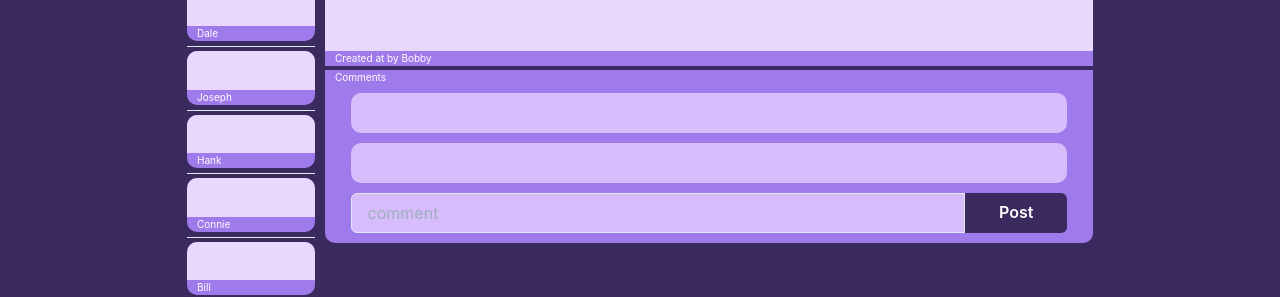
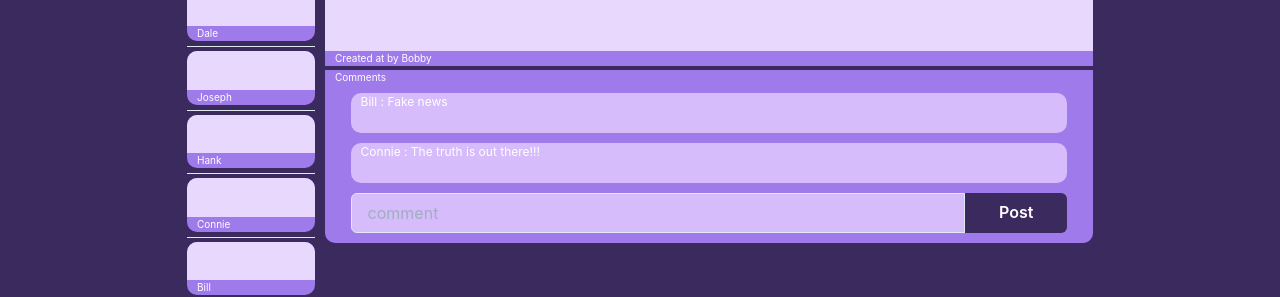
Before and after one commit to dougbacca89/Hash51-2.0, a React app: page / in a window 1280 px wide. Shown: the part 301-598 px from the top of the page. Built offline with nearby package versions, Linux system fonts and the light colour scheme.

Commit message:
esLint fixes

```diff
--- a/client/src/pages/App.jsx
+++ b/client/src/pages/App.jsx
@@ -12,19 +12,26 @@ import {
 } from "@chakra-ui/react";
 
 
-//import LoginContainer from './loginPage/LoginContainer.jsx';
+// import LoginContainer from './loginPage/LoginContainer.jsx';
 import StoryContainer from './storyPage/StoryContainer.jsx';
 import SearchContainer from './searchPage/SearchContainer.jsx';
 import Header from './Header.jsx';
 
+const testStory = {
+  userName: "Bobby",
+  storyTitle: "They're out there",
+  proof: "html",
+  comments: [{text: "Fake news", userName: 'Bill'},{text: "The truth is out there!!!", userName: 'Connie'}]
+};
+
+const testUser = {
+  userName: 'Bobby',
+  conspiracies: [testStory,testStory,testStory],
+  conspirators: [{userName:"Dale"},{userName: "Joseph"},{userName: "Hank"},{userName: "Connie"},{userName: "Bill"}]
+};
 
 const App = () => {
-  const [user, setUser] = useState(testUser);
-
-  const updateUserClick = (userName) => {
-    setUser(userName);
-
-  };
+  const [user] = useState(testUser);
 
   return (
     <div>
@@ -54,18 +61,5 @@ const App = () => {
     </div>
   );
 };
-const testStory = {
-  userName: "Bobby",
-  storyTitle: "They're out there",
-  proof: "html",
-  comments: [{text: "Fake news", userName: 'Bill'},{text: "The truth is out there!!!", userName: 'Connie'}]
-};
-
-const testUser = {
-  userName: 'Bobby',
-  conspiracies: [testStory,testStory,testStory],
-  conspirators: [{userName:"Dale"},{userName: "Joseph"},{userName: "Hank"},{userName: "Connie"},{userName: "Bill"}]
-};
-
 
 export default App;
--- a/client/src/pages/Header.jsx
+++ b/client/src/pages/Header.jsx
@@ -13,8 +13,8 @@ const Header = () => (
         Hash 51
       </Heading>
       <Heading as="h3" size="md" m={2} mr="15vw">
-        <Link color="green.500">Get evidence</Link> {" "}
-        <Link color="green.500" ml="2vw">Find conspirators</Link>
+        <Link color="green.500" href="/search">Get evidence</Link> {" "}
+        <Link color="green.500" ml="2vw" href="/story">Find conspirators</Link>
       </Heading>
     </Flex>
     <Box width="full" height="8px" bg="black" />
--- a/client/src/pages/storyPage/StoryContainer.jsx
+++ b/client/src/pages/storyPage/StoryContainer.jsx
@@ -21,8 +21,6 @@ import PostComment from './components/PostComment.jsx';
 const StoryContainer = props => {
   const { user } = props;
   const { conspirators, conspiracies } = user;
-  // eslint-disable-next-line no-console
-  console.log(conspiracies);
 
   return (
     <Flex color="white">
--- a/client/src/pages/storyPage/components/Comment.jsx
+++ b/client/src/pages/storyPage/components/Comment.jsx
@@ -1,4 +1,5 @@
 import React from 'react';
+import PropTypes from 'prop-types';
 
 import {
   Text,
@@ -6,12 +7,17 @@ import {
 } from "@chakra-ui/react";
 
 const Comment = (props) => {
-  const { userName, text } = props;
+  const { comment } = props;
+  const { text, userName } = comment;
   return (
   <Box bg="purple.200" mb="1.25vh" w="56vw" ml="2vw" borderRadius={10}>
-    <Text ml="10px" fontSize="12px" minH="5vh">{text}</Text>
+    <Text ml="10px" fontSize="12px" minH="5vh">{userName} : {text}</Text>
   </Box>
-  )
+  );
+};
+
+Comment.propTypes = {
+  comment: PropTypes.isRequired,
 };
 
 export default Comment;
--- a/client/src/pages/storyPage/components/CommentList.jsx
+++ b/client/src/pages/storyPage/components/CommentList.jsx
@@ -1,4 +1,5 @@
 import React from 'react';
+import PropTypes from 'prop-types';
 
 import {
   Text,
@@ -11,12 +12,16 @@ import PostComment from './PostComment';
 const CommentList = (props) => {
   const { comments } = props;
   return (
-    <Box bg="purple.400" mb="7vh" w="60vw" borderBottomRadius={10} alignContent="center">
+    <Box bg="purple.400" mb="7vh" w="60vw" borderBottomRadius={10}>
       <Text ml="10px" fontSize="10px" mb="1vh">Comments</Text>
-      {comments.map((comment) => <Comment comment={comment}/>)}
+      {comments.map((comment) => <Comment key={comment.userName}comment={comment}/>)}
       <PostComment />
     </Box>
   );
 };
 
+CommentList.propTypes = {
+  comments: PropTypes.isRequired,
+};
+
 export default CommentList;
--- a/client/src/pages/storyPage/components/ConspiratorList.jsx
+++ b/client/src/pages/storyPage/components/ConspiratorList.jsx
@@ -24,7 +24,7 @@ const ConspiratorList = (props) => {
 };
 
 ConspiratorList.propTypes = {
-  conspirators: PropTypes.isRequired,
+  conspirators: PropTypes.func.isRequired,
 };
 
 export default ConspiratorList;
--- a/client/src/pages/storyPage/components/PostComment.jsx
+++ b/client/src/pages/storyPage/components/PostComment.jsx
@@ -1,7 +1,6 @@
 import React from 'react';
 
 import {
-  Text,
   Box,
   Button,
   Flex,
--- a/client/src/pages/storyPage/components/Story.jsx
+++ b/client/src/pages/storyPage/components/Story.jsx
@@ -1,4 +1,5 @@
 import React from 'react';
+import PropTypes from 'prop-types';
 
 import {
   Text,
@@ -10,7 +11,7 @@ import CommentList from './CommentList';
 
 const Story = (props) => {
   const { conspiracy } = props;
-  const { userName, storyTitle, proof, comments } = conspiracy;
+  const { userName, storyTitle, comments } = conspiracy;
   return (
   <div>
     <Box bg="purple.400" mb=".5vh" w="60vw" borderTopRadius={10}>
@@ -20,7 +21,11 @@ const Story = (props) => {
     </Box>
     <CommentList comments={comments}/>
   </div>
-  )
+  );
+};
+
+Story.propTypes = {
+  conspiracy: PropTypes.isRequired,
 };
 
 export default Story;
```
Also changed, not shown: client/src/pages/storyPage/components/StoryList.jsx (deleted, +0 -19 lines), 1 other file (tests, documents, lock files or other folders).
